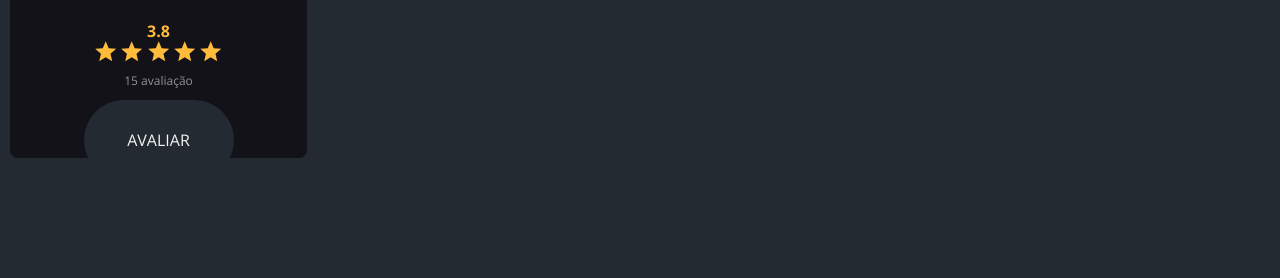
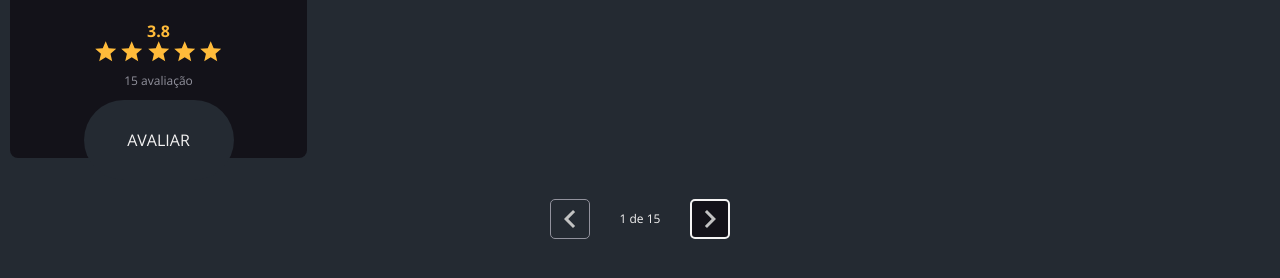
Before and after one commit to jose-vini/atividade_html_css, a plain HTML site: page index.html in a window 1280 px wide. Shown: the part 844-1122 px from the top of the page. Before the commit the page ends 1058 px from the top, so only its background shows below. Drawn offline with nearby package versions, Linux system fonts and the light colour scheme.

Commit message:
Projeto finalizado

```diff
--- a/CSS/styles.css
+++ b/CSS/styles.css
@@ -175,3 +175,44 @@
     color: var(--text-form);
     margin-bottom: 10px;
 }
+
+.movies-pagination-container {
+    padding: 25px 0;
+    display: flex;
+    justify-content: center;
+}
+
+
+.movies-pagination-box {
+    width: 180px;
+    display: flex;
+    justify-content: space-between;
+    align-items: center;
+}
+
+.movies-pagination-box p {
+    margin: 0;
+    font-size: 12px;
+    font-weight: 400;
+    color: var(--text-color);
+}
+
+.movies-pagination-box button {
+    width: 40px;
+    height: 40px;
+    border: 2px solid var(--text-color);
+    background-color: var(--color-primary);
+    border-radius: 5px;
+    display: flex;
+    justify-content: center;
+    align-items: center;
+}
+
+.movies-pagination-box button:disabled {
+    border: 1px solid var(--text-form);
+    background-color: var(--bg-body);
+}
+
+.movies-button-flip {
+    transform: rotate(180deg);
+}
--- a/index.html
+++ b/index.html
@@ -145,6 +145,15 @@
                     </div>
                 </div>
             </div>
+            <div class="movies-pagination-container">
+                <div class="movies-pagination-box">
+                    <button disabled>
+                        <img src="img/arrow.svg" alt="Voltar">
+                    </button>
+                    <p>1 de 15</p>
+                    <button>
+                        <img class="movies-button-flip" src="img/arrow.svg" alt="Avançar">
+                    </button>
         </section>
     </main>
 
```
